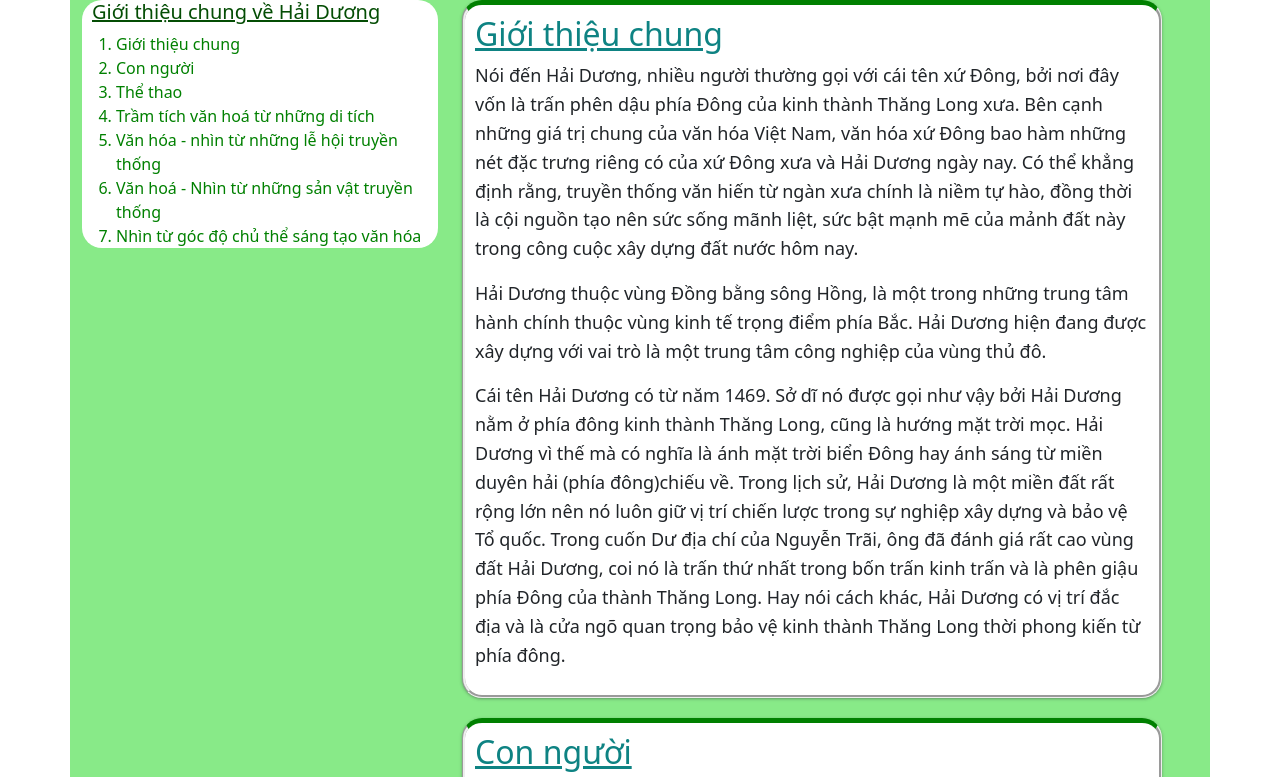
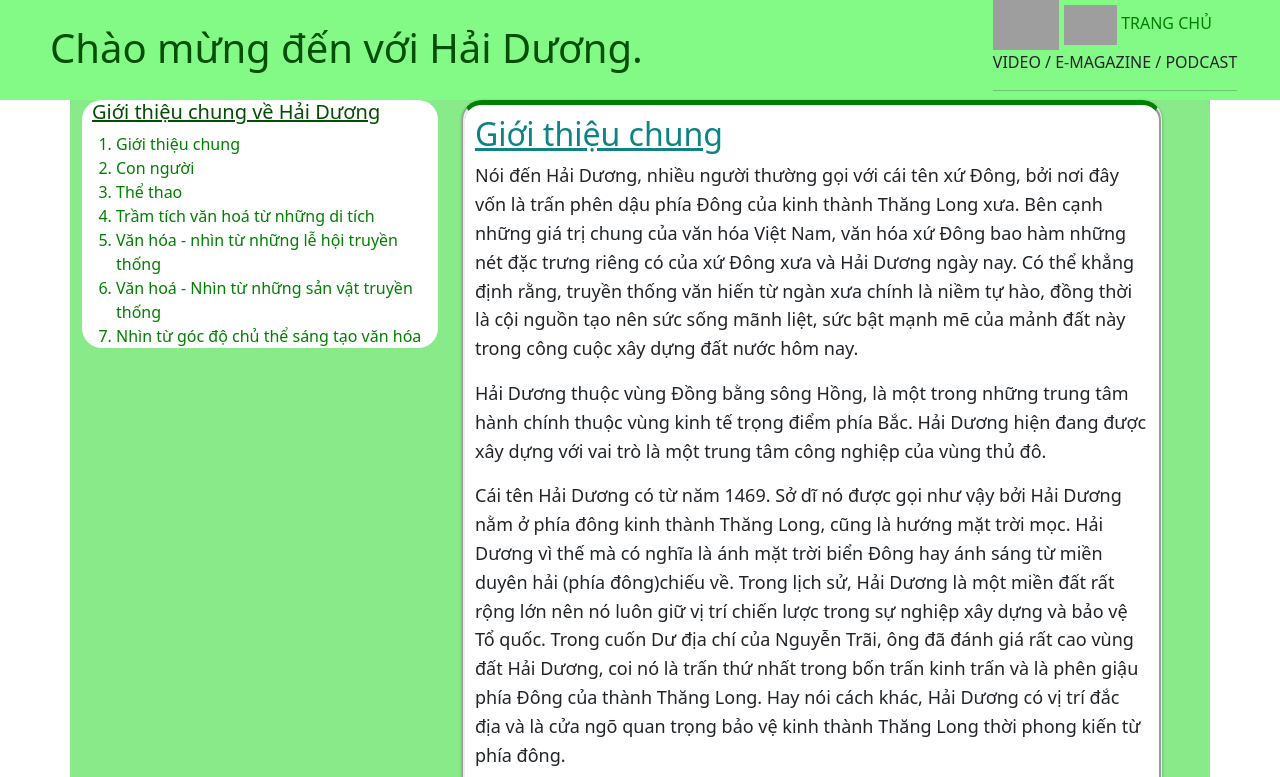
Before and after one commit to Duchung14/p3, a plain HTML site: page index.html in a window 1280 px wide. Shown: the top 777 px of the page. Drawn offline with nearby package versions, Linux system fonts and the light colour scheme; grey boxes are pictures that could not be loaded.

Commit message:
Add files via upload

```diff
--- a/index.css
+++ b/index.css
@@ -59,3 +59,16 @@ a:active {
     border: 0px;
     background-color: rgb(21, 205, 144);
 }
+.d-flex{
+    display: flex;
+    background-color: rgb(132, 250, 134);
+    height: 100px;
+    width: 100%;
+}
+
+.fb{
+    padding-left: 350px;
+}
+.full{
+    padding-left:50px;
+}
--- a/index.html
+++ b/index.html
@@ -8,6 +8,29 @@
     <title>Con người, Văn hóa</title>
 </head>
 <body>
+    <nav>
+        <div class="d-flex">
+         <div class="full">
+          <br>
+
+          <h1 style="color: rgb(2, 78, 5);">Chào mừng đến với Hải Dương. </h1>
+
+         </div>
+
+         <div class="fb">
+          <img src="https://synnexfpt.com/wp-content/uploads/2023/09/brand_logo_mau_xanh_duong_copy.jpg" height="50px" >
+          <img src="https://inuvdp.com/wp-content/uploads/2022/08/logo-zalo-02.jpg" height="40px">
+
+
+          <a href="https://grand-valkyrie-f4972c.netlify.app/">TRANG CHỦ</a>
+          <p>VIDEO / E-MAGAZINE / PODCAST</p>
+          <hr>
+         </div>
+        <hr>
+
+        </div>
+
+
     <div class="container" style="background:rgb(136, 234, 136)">
         <div class="row" style="position:relative; height:auto">
             <div class="col-4 sticky-div">
@@ -103,7 +126,7 @@
         </div>
 
     </div>
-
+</nav>
 </body>
 <script>
 
```
